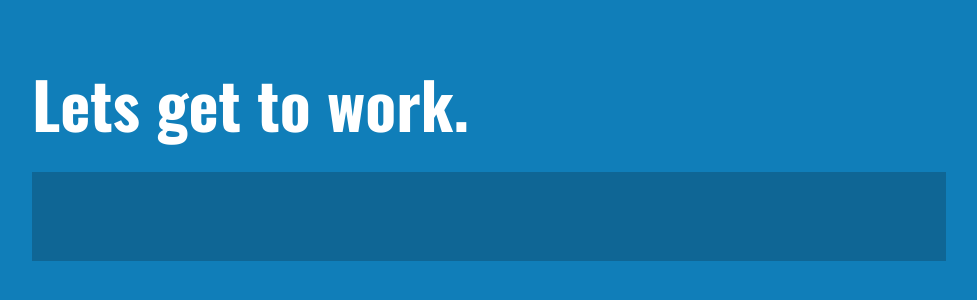
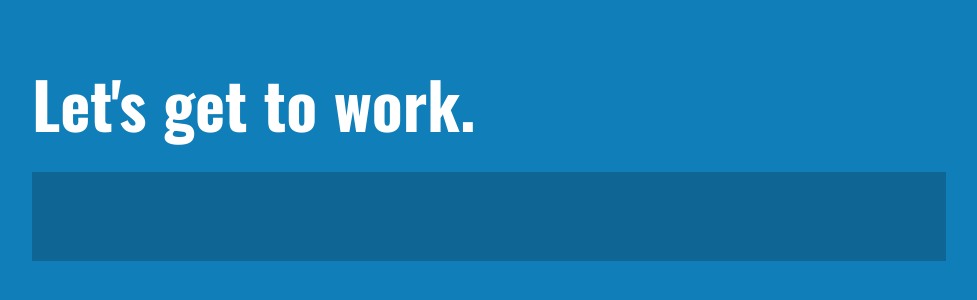
Before and after one commit to NateRudolph/Knuckledown, a plain HTML site: page index.html in a window 1280 px wide. Shown: the part 188-488 px from the top of the page, without its empty margins (160-1137 px from the left). Drawn offline with nearby package versions, Linux system fonts and the light colour scheme.

Commit message:
Test push

```diff
--- a/index.html
+++ b/index.html
@@ -9,7 +9,7 @@
 </head>
 <body>
     <div id="wrap">
-        <h1>Lets get to work.</h1>
+        <h1>Let's get to work.</h1>
         <input id="taskInput" type="text">
         <ul id="taskList" class="hideTaskList">
             <li> Feed cat <span class="timeAmount">20 min</span></li>
```
